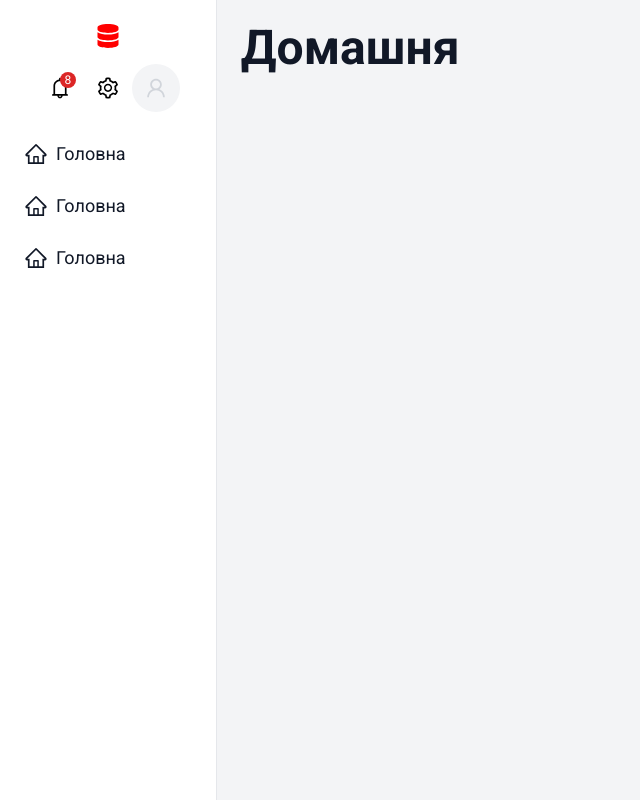
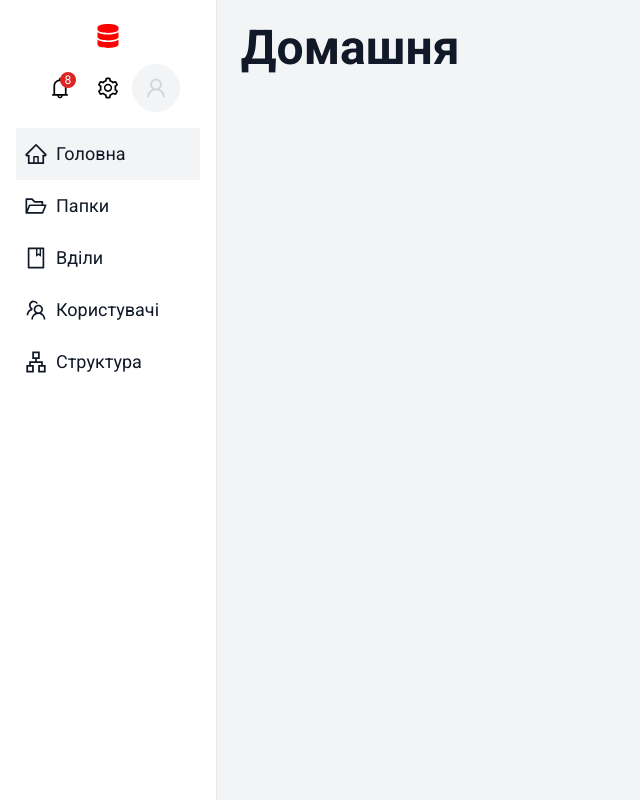
Before and after one commit to artipavl/document-management, a Next.js app: page /home in a window 1280 px wide. Shown: the whole page, without its empty margins (0-640 px from the left). Built offline with nearby package versions, Linux system fonts and the light colour scheme.

Commit message:
update header

```diff
--- a/src/components/header/header.module.scss
+++ b/src/components/header/header.module.scss
@@ -6,7 +6,7 @@
   @apply container flex max-xl:justify-between max-xl:m-auto xl:gap-4 xl:flex-col;
 }
 
-.headerInform{
+.headerInform {
   @apply flex xl:justify-center;
 }
 
@@ -14,7 +14,7 @@
   @apply relative flex w-12 h-12 items-center justify-center hover:text-red-500 focus:text-red-500;
 }
 
-.headerNotificationCount{
+.headerNotificationCount {
   @apply absolute left-6 top-2 flex w-4 h-4 items-center justify-center bg-red-600 rounded-full text-xs text-white;
 }
 
@@ -22,22 +22,26 @@
   @apply w-6 h-6 text-current;
 }
 
-.headerUserSettings{
+.headerUserSettings {
   @apply w-12 h-12 flex items-center justify-center hover:text-red-500 focus:text-red-500;
 }
 
-.headerUser{
+.headerUser {
   @apply w-12 h-12 flex items-center justify-center hover:text-red-500 focus:text-red-500  rounded-full bg-gray-100 text-gray-300;
 }
 
-.headerNav{
+.headerNav {
   @apply max-xl:hidden;
 }
 
-.headerNavLink{
+.headerNavLink {
   @apply flex items-center gap-2 py-3 px-2 hover:bg-gray-100 focus:bg-gray-100 text-gray-900 text-lg;
 }
 
-.headerNavIcon{
+.headerNavIcon {
   @apply w-6 h-6 text-current;
 }
+
+.active {
+  @apply bg-gray-100;
+}
--- a/src/components/header/header.tsx
+++ b/src/components/header/header.tsx
@@ -1,52 +1,109 @@
-import React, { FC, Fragment } from "react";
+"use client";
+import React, { FC } from "react";
+
 import Logo from "../logo/logo";
 import Link from "next/link";
 import {
   AiOutlineBell,
   AiOutlineSetting,
   AiOutlineUser,
+  AiOutlineFolderOpen,
   AiOutlineHome,
+  AiOutlineApartment,
+  AiOutlineTeam,
+  AiOutlineBook,
 } from "react-icons/ai";
 
 import style from "./header.module.scss";
 
+import { useRouter, usePathname } from "next/navigation";
+
 type HeaderProps = {};
 
 const Header: FC<HeaderProps> = (props) => {
+  const router = usePathname();
+  console.log(router);
   return (
     <header className={style.header}>
       <div className={style.headerContainer}>
         <Logo />
         <div className={style.headerInform}>
-          <Link href="/" className={style.headerNotification}>
+          <Link href="/todo" className={style.headerNotification}>
             <AiOutlineBell className={style.headerIcon} />
             <div className={style.headerNotificationCount}>8</div>
           </Link>
-          <Link href="/" className={style.headerUserSettings}>
+          <Link href="/settings" className={style.headerUserSettings}>
             <AiOutlineSetting className={style.headerIcon} />
           </Link>
-          <Link href="/" className={style.headerUser}>
+          <Link href="/home" className={style.headerUser}>
             <AiOutlineUser className={style.headerIcon} />
           </Link>
         </div>
         <nav className={style.headerNav}>
           <ul>
             <li>
-              <Link href="/" className={style.headerNavLink}>
+              <Link
+                href="/home"
+                className={
+                  router.includes("/home")
+                    ? style.headerNavLink + " " + style.active
+                    : style.headerNavLink
+                }
+              >
                 <AiOutlineHome className={style.headerNavIcon} />
                 <span>Головна</span>
               </Link>
             </li>
             <li>
-              <Link href="/" className={style.headerNavLink}>
-                <AiOutlineHome className={style.headerNavIcon} />
-                <span>Головна</span>
+              <Link
+                href="/folders"
+                className={
+                  router.includes("/folders")
+                    ? style.headerNavLink + " " + style.active
+                    : style.headerNavLink
+                }
+              >
+                <AiOutlineFolderOpen className={style.headerNavIcon} />
+                <span>Папки</span>
               </Link>
             </li>
             <li>
-              <Link href="/" className={style.headerNavLink}>
-                <AiOutlineHome className={style.headerNavIcon} />
-                <span>Головна</span>
+              <Link
+                href="/departments"
+                className={
+                  router.includes("/departments")
+                    ? style.headerNavLink + " " + style.active
+                    : style.headerNavLink
+                }
+              >
+                <AiOutlineBook className={style.headerNavIcon} />
+                <span>Вділи</span>
+              </Link>
+            </li>
+            <li>
+              <Link
+                href="/users"
+                className={
+                  router.includes("/users")
+                    ? style.headerNavLink + " " + style.active
+                    : style.headerNavLink
+                }
+              >
+                <AiOutlineTeam className={style.headerNavIcon} />
+                <span>Користувачі</span>
+              </Link>
+            </li>
+            <li>
+              <Link
+                href="/structure"
+                className={
+                  router.includes("/structure")
+                    ? style.headerNavLink + " " + style.active
+                    : style.headerNavLink
+                }
+              >
+                <AiOutlineApartment className={style.headerNavIcon} />
+                <span>Структура</span>
               </Link>
             </li>
           </ul>
```
Lines whose indentation alone changed are shown as unchanged.
